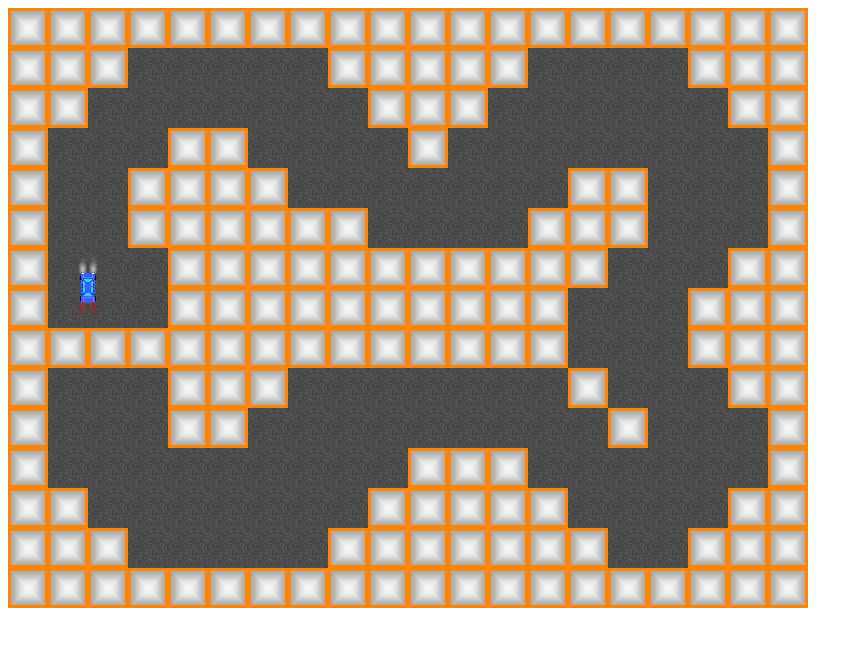
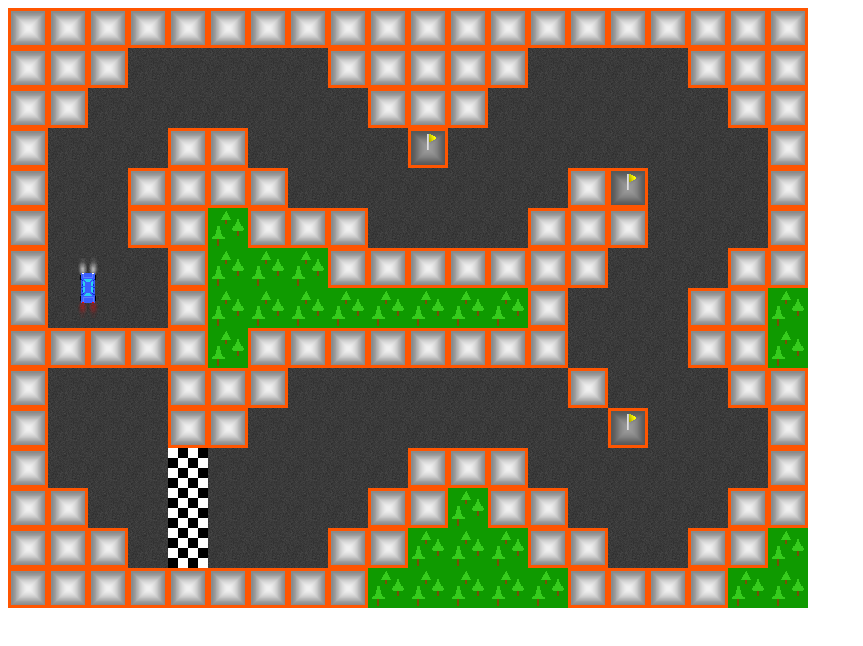
Before and after one commit to ripa1995/js-game, a plain HTML site: page racing-game/game.html in a window 1280 px wide. Shown: the whole page, without its empty margins (0-863 px from the left). Drawn offline with Linux system fonts and the light colour scheme.

Commit message:
feat: improve draw performance. refactor: project structure and image loading.

```diff
--- a/racing-game/ImageLoading.js
+++ /dev/null
@@ -1,30 +0,0 @@
-var carPic = document.createElement("img");
-var roadPic = document.createElement("img");
-var wallPic = document.createElement("img");
-
-var picsToLoad = 3;
-
-function countLoadedImagesAndLaunchIfReady() {
-    picsToLoad--
-    //console.log(picsToLoad)
-    if(picsToLoad==0) {
-        imageLoadingDoneSoStartGame()
-    }
-}
-
-function beginLoadingImage(imgVar, fileName) {
-    imgVar.onload = countLoadedImagesAndLaunchIfReady;
-    imgVar.src = fileName;
-}
-
-function loadImages() {
-    var imageList = [
-        {varName: carPic, theFile: "player1car.png"},
-        {varName: roadPic, theFile: "track_road.png"},
-        {varName: wallPic, theFile: "track_wall.png"}
-    ];
-    picsToLoad = imageList.length;
-    for(var i = 0; i<imageList.length; i++) {
-        beginLoadingImage(imageList[i].varName, imageList[i].theFile)
-    }
-}
--- a/racing-game/Track.js
+++ /dev/null
@@ -1,69 +0,0 @@
-const TRACK_ROAD = 0;
-const TRACK_WALL = 1;
-const TRACK_PLAYERSTART = 2;
-
-const TRACK_W = 40;
-const TRACK_H = 40;
-const TRACK_GAP = 2;
-const TRACK_COLS = 20;
-const TRACK_ROWS = 15;
-
-var trackGrid = [
-    1, 1, 1, 1, 1, 1, 1, 1, 1, 1, 1, 1, 1, 1, 1, 1, 1, 1, 1, 1,
-    1, 1, 1, 0, 0, 0, 0, 0, 1, 1, 1, 1, 1, 0, 0, 0, 0, 1, 1, 1,
-    1, 1, 0, 0, 0, 0, 0, 0, 0, 1, 1, 1, 0, 0, 0, 0, 0, 0, 1, 1,
-    1, 0, 0, 0, 1, 1, 0, 0, 0, 0, 1, 0, 0, 0, 0, 0, 0, 0, 0, 1,
-    1, 0, 0, 1, 1, 1, 1, 0, 0, 0, 0, 0, 0, 0, 1, 1, 0, 0, 0, 1,
-    1, 0, 0, 1, 1, 1, 1, 1, 1, 0, 0, 0, 0, 1, 1, 1, 0, 0, 0, 1,
-    1, 0, 0, 0, 1, 1, 1, 1, 1, 1, 1, 1, 1, 1, 1, 0, 0, 0, 1, 1,
-    1, 0, 2, 0, 1, 1, 1, 1, 1, 1, 1, 1, 1, 1, 0, 0, 0, 1, 1, 1,
-    1, 1, 1, 1, 1, 1, 1, 1, 1, 1, 1, 1, 1, 1, 0, 0, 0, 1, 1, 1,
-    1, 0, 0, 0, 1, 1, 1, 0, 0, 0, 0, 0, 0, 0, 1, 0, 0, 0, 1, 1,
-    1, 0, 0, 0, 1, 1, 0, 0, 0, 0, 0, 0, 0, 0, 0, 1, 0, 0, 0, 1,
-    1, 0, 0, 0, 0, 0, 0, 0, 0, 0, 1, 1, 1, 0, 0, 0, 0, 0, 0, 1,
-    1, 1, 0, 0, 0, 0, 0, 0, 0, 1, 1, 1, 1, 1, 0, 0, 0, 0, 1, 1,
-    1, 1, 1, 0, 0, 0, 0, 0, 1, 1, 1, 1, 1, 1, 1, 0, 0, 1, 1, 1,
-    1, 1, 1, 1, 1, 1, 1, 1, 1, 1, 1, 1, 1, 1, 1, 1, 1, 1, 1, 1,
-];
-
-function isWallAtColRow(col, row) {
-    if (col >= 0 && col < TRACK_COLS &&
-        row >= 0 && row < TRACK_ROWS) {
-        var trackIndexUnderCoord = colRowToArrayIndex(col, row)
-        return trackGrid[trackIndexUnderCoord] == TRACK_WALL
-    } else {
-        return false
-    }
-}
-
-function carTrackHandling() {
-    var carTrackCol = Math.floor(carX / TRACK_W);
-    var carTrackRow = Math.floor(carY / TRACK_H);
-    var trackIndexUnderCar = colRowToArrayIndex(carTrackCol, carTrackRow)
-
-    if (carTrackCol >= 0 && carTrackCol < TRACK_COLS &&
-        carTrackRow >= 0 && carTrackRow < TRACK_ROWS) {
-        if (isWallAtColRow(carTrackCol, carTrackRow)) {
-            carX -= Math.cos(carAng) * carSpeed;
-            carY -= Math.sin(carAng) * carSpeed;
-            carSpeed *= -0.5;
-        }
-    }
-}
-
-function colRowToArrayIndex(col, row) {
-    return col + TRACK_COLS * row
-}
-
-function drawTracks() {
-    for (var eachRow = 0; eachRow < TRACK_ROWS; eachRow++) {
-        for (var eachCol = 0; eachCol < TRACK_COLS; eachCol++) {
-            var trackIndex = colRowToArrayIndex(eachCol, eachRow);
-            if (trackGrid[trackIndex] == TRACK_WALL) {
-                canvasContext.drawImage(wallPic, TRACK_W * eachCol, TRACK_H * eachRow)
-            } else if (trackGrid[trackIndex] == TRACK_ROAD) {
-                canvasContext.drawImage(roadPic, TRACK_W * eachCol, TRACK_H * eachRow)
-            }
-        }
-    }
-}
--- a/racing-game/game.html
+++ b/racing-game/game.html
@@ -8,11 +8,11 @@
 
 <canvas id="gameCanvas" width="800" height="600"></canvas>
 
-<script src="GraphicsCommon.js"></script>
-<script src="ImageLoading.js"></script>
-<script src="Car.js"></script>
-<script src="Track.js"></script>
-<script src="Input.js"></script>
-<script src="Main.js"></script>
+<script src="js/GraphicsCommon.js"></script>
+<script src="js/ImageLoading.js"></script>
+<script src="js/Car.js"></script>
+<script src="js/Track.js"></script>
+<script src="js/Input.js"></script>
+<script src="js/Main.js"></script>
 
 </html>
--- a/racing-game/Car.js
+++ b/racing-game/js/Car.js
@@ -6,7 +6,8 @@ var carSpeed = 0;
 const GROUNDSPEED_DECAY_MULT = 0.94;
 const DRIVE_POWER = 0.5;
 const REVERSE_POWER = 0.2;
-const TURN_RATE = 0.03
+const TURN_RATE = 0.03;
+const MIN_SPEED_TO_TURN = 0.3;
 
 function carReset() {
     for (var eachRow = 0; eachRow < TRACK_ROWS; eachRow++) {
@@ -31,11 +32,13 @@ function carMove() {
     if (keyHeld_Reverse) {
         carSpeed -= REVERSE_POWER;
     }
-    if (keyHeld_TurnLeft) {
-        carAng -= TURN_RATE;
-    }
-    if (keyHeld_TurnRight) {
-        carAng += TURN_RATE;
+    if (Math.abs(carSpeed)>MIN_SPEED_TO_TURN){
+        if (keyHeld_TurnLeft) {
+            carAng -= TURN_RATE;
+        }
+        if (keyHeld_TurnRight) {
+            carAng += TURN_RATE;
+        }
     }
     carX += Math.cos(carAng) * carSpeed;
     carY += Math.sin(carAng) * carSpeed;
--- /dev/null
+++ b/racing-game/js/ImageLoading.js
@@ -0,0 +1,41 @@
+var carPic = document.createElement("img");
+var trackPics = [];
+
+var picsToLoad = 0;
+
+function countLoadedImagesAndLaunchIfReady() {
+    picsToLoad--
+    //console.log(picsToLoad)
+    if(picsToLoad==0) {
+        imageLoadingDoneSoStartGame()
+    }
+}
+
+function beginLoadingImage(imgVar, fileName) {
+    imgVar.onload = countLoadedImagesAndLaunchIfReady;
+    imgVar.src = "images/"+fileName;
+}
+
+function loadImageForTrackCode(trackCode, fileName) {
+    trackPics[trackCode] = document.createElement("img");
+    beginLoadingImage(trackPics[trackCode],fileName);
+}
+
+function loadImages() {
+    var imageList = [
+        {varName: carPic, theFile: "player1car.png"},
+        {trackType: TRACK_ROAD, theFile: "track_road.png"},
+        {trackType: TRACK_WALL, theFile: "track_wall.png"},
+        {trackType: TRACK_GOAL, theFile: "track_goal.png"},
+        {trackType: TRACK_TREE, theFile: "track_tree.png"},
+        {trackType: TRACK_FLAG, theFile: "track_flag.png"}
+    ];
+    picsToLoad = imageList.length;
+    for(var i = 0; i<imageList.length; i++) {
+        if (imageList[i].varName != undefined) {
+            beginLoadingImage(imageList[i].varName, imageList[i].theFile)
+        } else {
+            loadImageForTrackCode(imageList[i].trackType, imageList[i].theFile)
+        }
+    }
+}
--- /dev/null
+++ b/racing-game/js/Track.js
@@ -0,0 +1,75 @@
+const TRACK_ROAD = 0;
+const TRACK_WALL = 1;
+const TRACK_PLAYERSTART = 2;
+const TRACK_GOAL = 3;
+const TRACK_TREE = 4;
+const TRACK_FLAG = 5;
+
+const TRACK_W = 40;
+const TRACK_H = 40;
+const TRACK_GAP = 2;
+const TRACK_COLS = 20;
+const TRACK_ROWS = 15;
+
+var trackGrid = [
+    1, 1, 1, 1, 1, 1, 1, 1, 1, 1, 1, 1, 1, 1, 1, 1, 1, 1, 1, 1,
+    1, 1, 1, 0, 0, 0, 0, 0, 1, 1, 1, 1, 1, 0, 0, 0, 0, 1, 1, 1,
+    1, 1, 0, 0, 0, 0, 0, 0, 0, 1, 1, 1, 0, 0, 0, 0, 0, 0, 1, 1,
+    1, 0, 0, 0, 1, 1, 0, 0, 0, 0, 5, 0, 0, 0, 0, 0, 0, 0, 0, 1,
+    1, 0, 0, 1, 1, 1, 1, 0, 0, 0, 0, 0, 0, 0, 1, 5, 0, 0, 0, 1,
+    1, 0, 0, 1, 1, 4, 1, 1, 1, 0, 0, 0, 0, 1, 1, 1, 0, 0, 0, 1,
+    1, 0, 0, 0, 1, 4, 4, 4, 1, 1, 1, 1, 1, 1, 1, 0, 0, 0, 1, 1,
+    1, 0, 2, 0, 1, 4, 4, 4, 4, 4, 4, 4, 4, 1, 0, 0, 0, 1, 1, 4,
+    1, 1, 1, 1, 1, 4, 1, 1, 1, 1, 1, 1, 1, 1, 0, 0, 0, 1, 1, 4,
+    1, 0, 0, 0, 1, 1, 1, 0, 0, 0, 0, 0, 0, 0, 1, 0, 0, 0, 1, 1,
+    1, 0, 0, 0, 1, 1, 0, 0, 0, 0, 0, 0, 0, 0, 0, 5, 0, 0, 0, 1,
+    1, 0, 0, 0, 3, 0, 0, 0, 0, 0, 1, 1, 1, 0, 0, 0, 0, 0, 0, 1,
+    1, 1, 0, 0, 3, 0, 0, 0, 0, 1, 1, 4, 1, 1, 0, 0, 0, 0, 1, 1,
+    1, 1, 1, 0, 3, 0, 0, 0, 1, 1, 4, 4, 4, 1, 1, 0, 0, 1, 1, 4,
+    1, 1, 1, 1, 1, 1, 1, 1, 1, 4, 4, 4, 4, 4, 1, 1, 1, 1, 4, 4,
+];
+
+function isObstacleAtColRow(col, row) {
+    if (col >= 0 && col < TRACK_COLS &&
+        row >= 0 && row < TRACK_ROWS) {
+        var trackIndexUnderCoord = colRowToArrayIndex(col, row)
+        return trackGrid[trackIndexUnderCoord] != TRACK_ROAD
+    } else {
+        return false
+    }
+}
+
+function carTrackHandling() {
+    var carTrackCol = Math.floor(carX / TRACK_W);
+    var carTrackRow = Math.floor(carY / TRACK_H);
+
+    if (carTrackCol >= 0 && carTrackCol < TRACK_COLS &&
+        carTrackRow >= 0 && carTrackRow < TRACK_ROWS) {
+        if (isObstacleAtColRow(carTrackCol, carTrackRow)) {
+            carX -= Math.cos(carAng) * carSpeed;
+            carY -= Math.sin(carAng) * carSpeed;
+            carSpeed *= -0.5;
+        }
+    }
+}
+
+function colRowToArrayIndex(col, row) {
+    return col + TRACK_COLS * row
+}
+
+function drawTracks() {
+    var trackIndex = 0;
+    var drawTileX = 0;
+    var drawTileY = 0;
+    for (var eachRow = 0; eachRow < TRACK_ROWS; eachRow++) {
+        for (var eachCol = 0; eachCol < TRACK_COLS; eachCol++) {
+            var tileKindHere = trackGrid[trackIndex];
+            var useImg = trackPics[tileKindHere];
+            canvasContext.drawImage(useImg, drawTileX, drawTileY)
+            drawTileX += TRACK_W
+            trackIndex++
+        }
+        drawTileY += TRACK_H
+        drawTileX = 0;
+    }
+}
```
Also changed, not shown: racing-game/images/player1car.png (renamed from racing-game/player1car.png), racing-game/images/track_flag.png (added), racing-game/images/track_goal.png (added), racing-game/images/track_road.png (added), racing-game/images/track_tree.png (added), racing-game/images/track_wall.png (added), racing-game/js/GraphicsCommon.js (renamed from racing-game/GraphicsCommon.js), racing-game/js/Input.js (renamed from racing-game/Input.js), racing-game/js/Main.js (renamed from racing-game/Main.js), racing-game/track_road.png (deleted), racing-game/track_wall.png (deleted).
